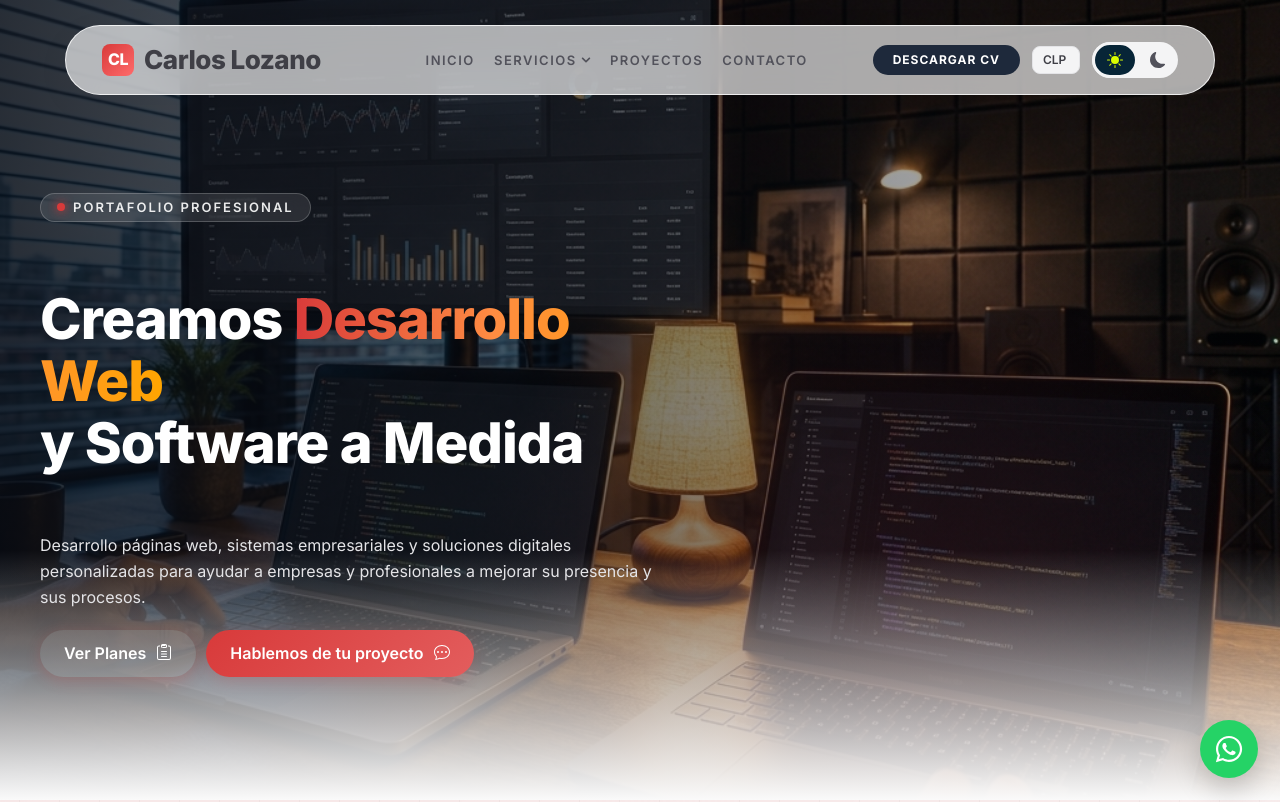
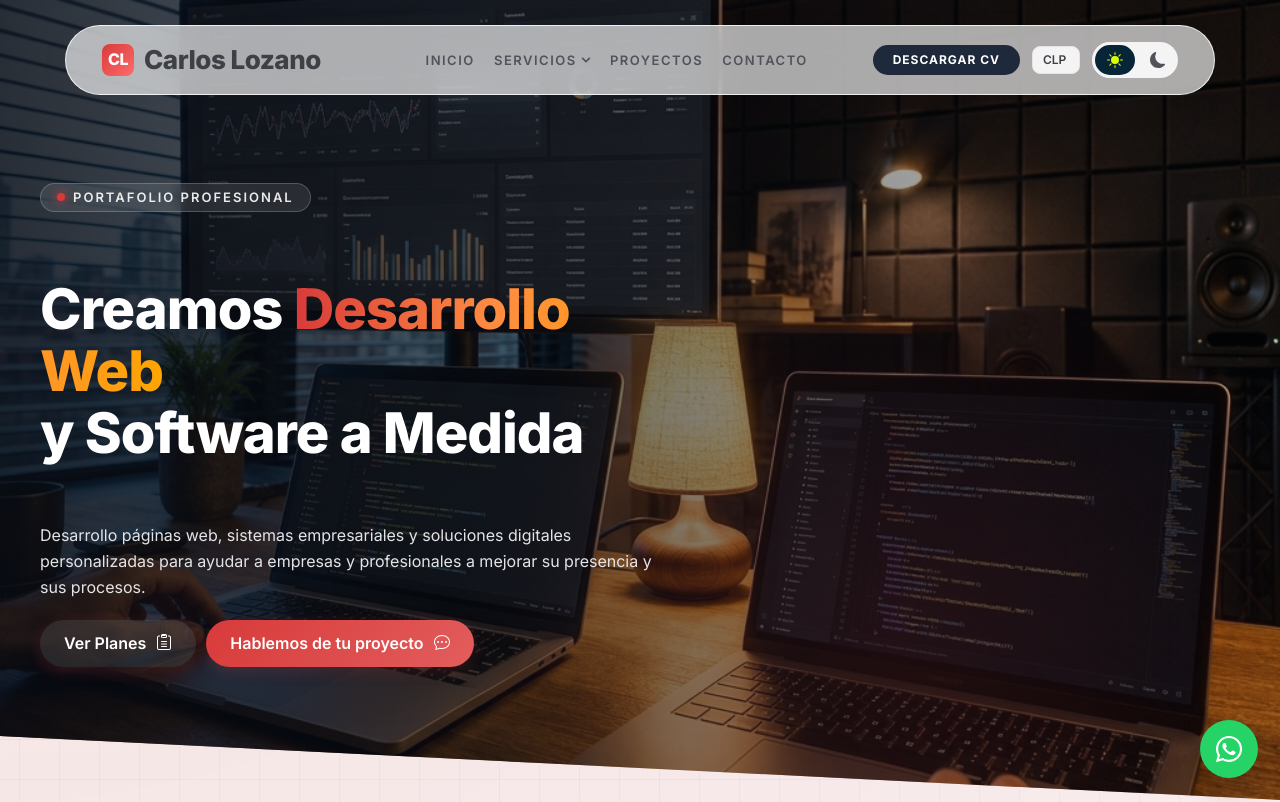
Before and after one commit to CarlosL-Code/Portafolio_react, a React (Vite) app: page / in a window 1280 px wide. Shown: the top 802 px of the page. Built offline with nearby package versions, Linux system fonts and the light colour scheme.

Commit message:
remove hero fade and add diagonal clip path

```diff
--- a/src/componentes/layout/Hero.css
+++ b/src/componentes/layout/Hero.css
@@ -12,7 +12,9 @@
     min-height: 100vh;
     display: flex;
     align-items: center;
-    padding: 150px 0 80px 0; /* Compensa el header fijo para que no lo tape */
+    padding: 150px 0 100px 0; /* Compensa el header fijo para que no lo tape */
+    clip-path: polygon(0 0, 100% 0, 100% 100%, 0 calc(100% - 5vw));
+
 
     .contenido{
         position: relative;
@@ -21,23 +23,6 @@
         display: flex;
         flex-direction: column;
         gap: 20px;
-    }
-
-    /* Smooth gradient transition to the next section */
-    &::before {
-        content: '';
-        position: absolute;
-        bottom: 0;
-        left: 0;
-        width: 100%;
-        height: 250px; /* Fade height */
-        background: linear-gradient(to top, var(--shade-1) 0%, transparent 100%);
-        z-index: 2;
-        pointer-events: none;
-    }
-
-    body.dark &::before {
-        background: linear-gradient(to top, var(--dark-bg) 0%, transparent 100%);
     }
 
     &::after{
```
